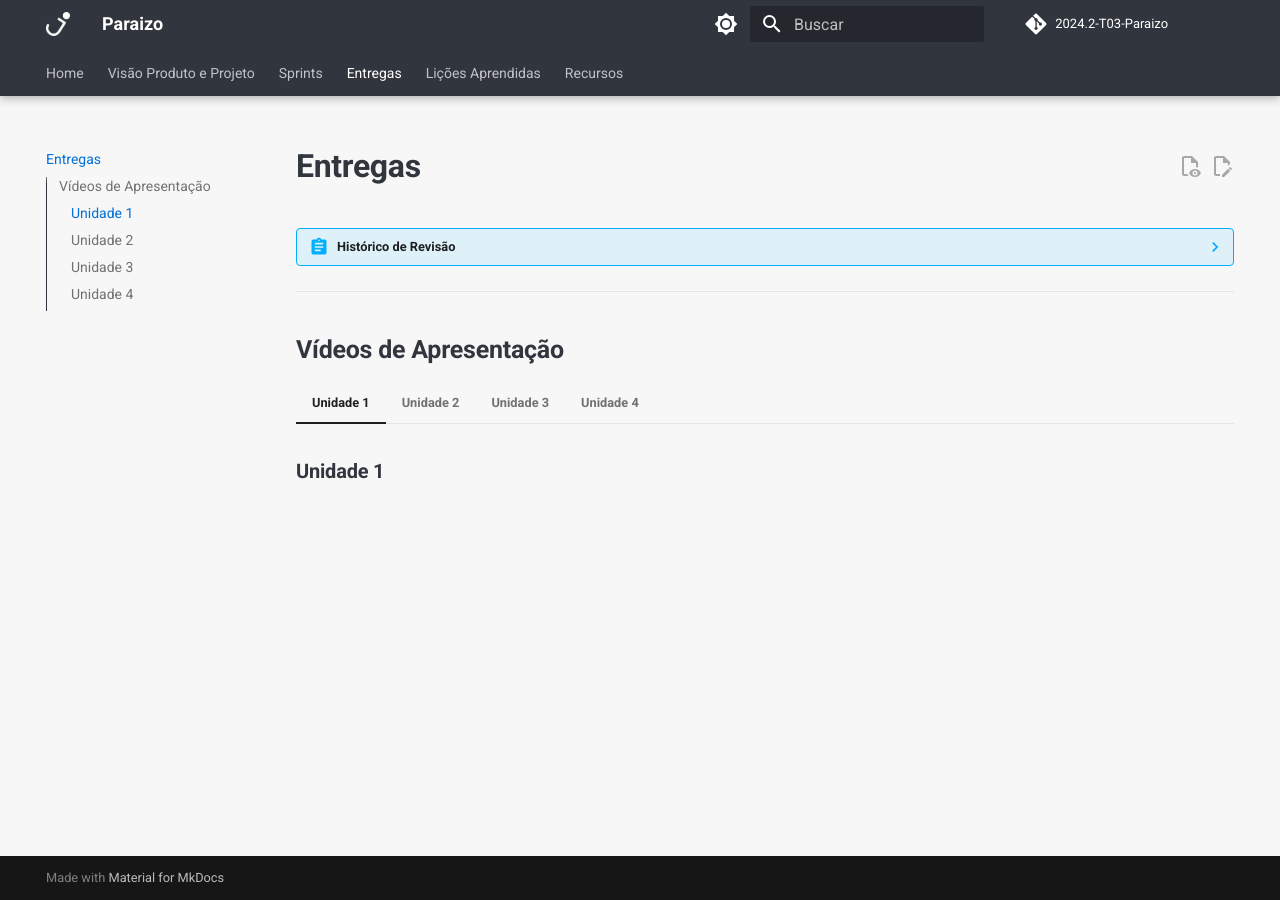
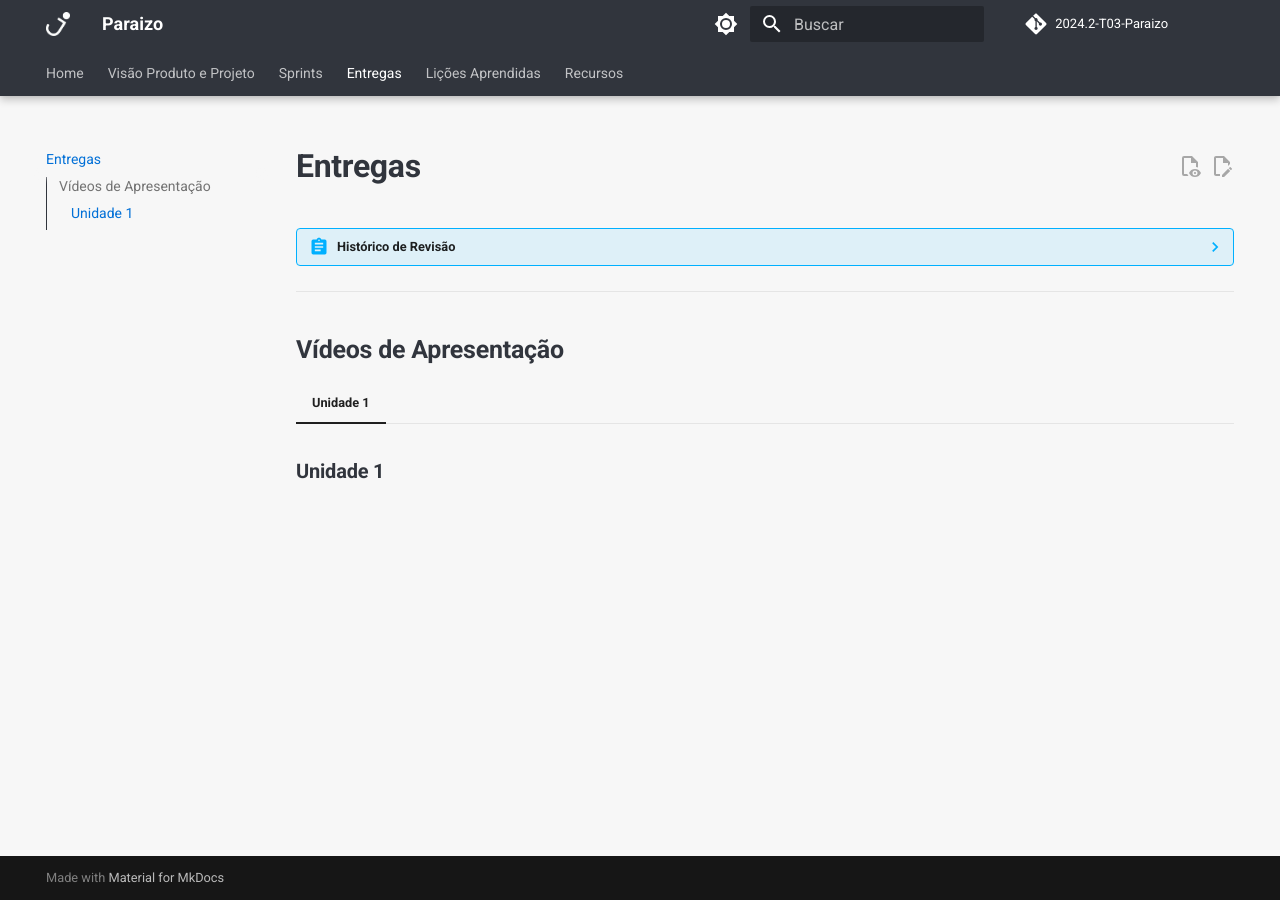
Before and after one commit to mdsreq-fga-unb/2024.2-T03-Paraizo, an MkDocs documentation site: the page built from docs/entregas/index.md, in a window 1280 px wide. Built offline with MkDocs 1.6.1 and Material for MkDocs 9.7.7, drawn with Linux system fonts in a browser that asks for light colours; comment, search, counter and statistics services are not loaded; the version menu is left out.

```diff
--- a/docs/entregas/index.md
+++ b/docs/entregas/index.md
@@ -13,15 +13,3 @@
 === "Unidade 1"
 
     ### **Unidade 1**
-
-=== "Unidade 2"
-
-    ### **Unidade 2**
-
-=== "Unidade 3"
-
-    ### **Unidade 3**
-
-=== "Unidade 4"
-
-    ### **Unidade 4**
```
Also changed, not shown: docs/licoes-aprendidas/index.md (+0 -12 lines).
